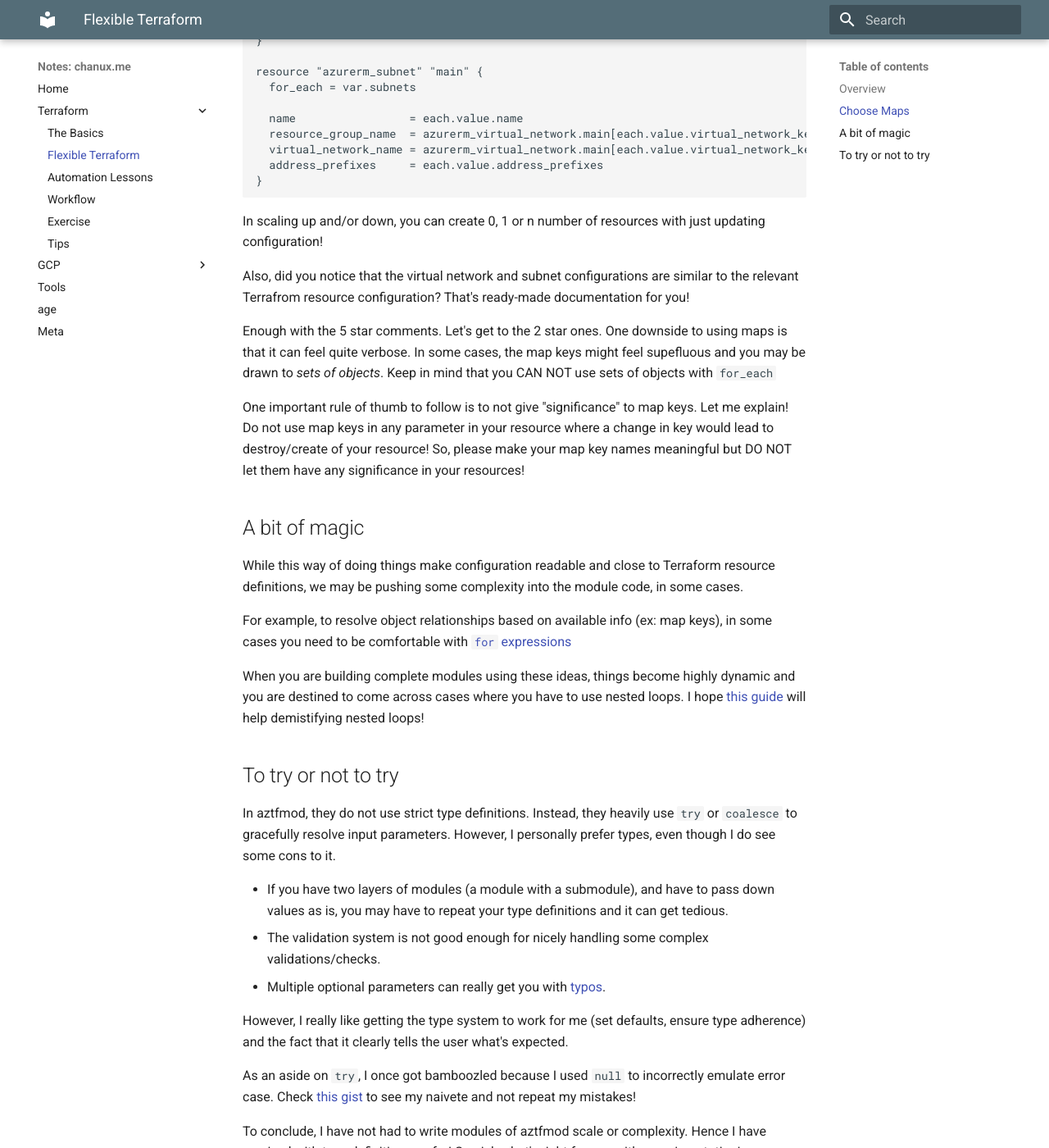
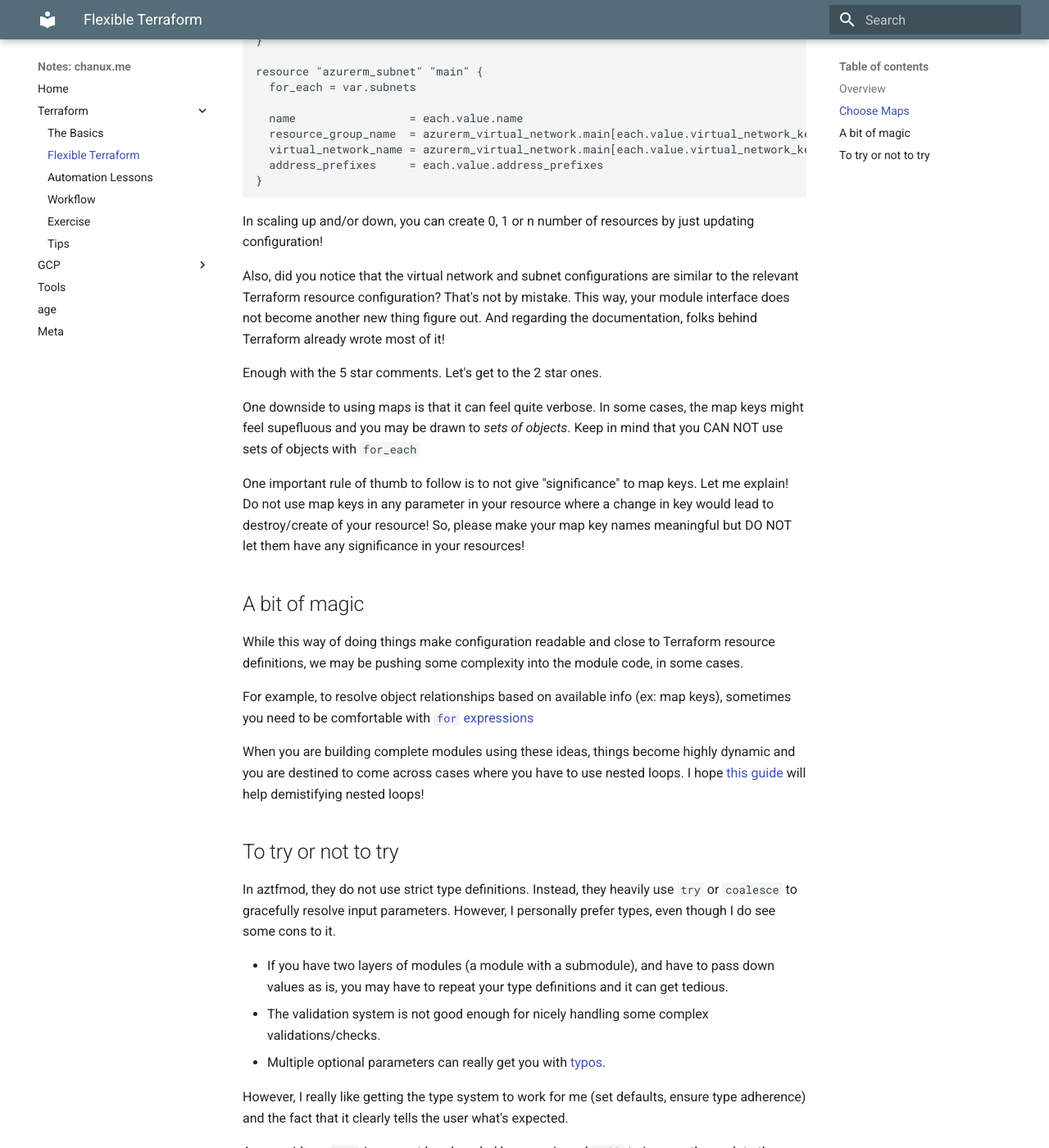
Before and after one commit to chanux/notes.chanux.me, an MkDocs documentation site: the page built from docs/terraform/flexible.md, in a window 1280 px wide and 1400 px high, scrolled down 1866 px. Shown: the whole window at 82% size. Built offline with MkDocs 1.6.1 and Material for MkDocs 9.7.7, drawn with Linux system fonts in a browser that asks for light colours; some of the changed text lies outside the part shown.

Commit message:
Copy edits to Flexible Terraform article

````diff
--- a/docs/terraform/flexible.md
+++ b/docs/terraform/flexible.md
@@ -2,12 +2,12 @@
 
 ## Overview
 
-When the days were old an simple, we created simple modules with a few
-variables and created a buch of resources. If we wanted multiple instances of
-a resource, we used `count`s. If we wanted to create multiple instances of
-a resource with some custom info, we used `list`s.
+When the days were old and simple, we created simple modules with a few
+variables and created a bunch of resources. If we wanted multiple instances of
+a resource, we used `count`s. Multiple instances of
+a resource with some custom infomtion? `list`s were the go to.
 
-Then we learned about [the troubles of
+Then we learned about [the perils of
 lists](https://faun.pub/terraform-deleting-an-element-from-a-list-cb5bdadc8bbd),
 the hard way.
 
@@ -25,7 +25,8 @@ Terraform module maintained by a team at Microsoft, providing an opinionated,
 yet flexible implementation of their Cloud Adoption Framework for Azure.
 
 Looking at aztfmod, I have learned a great deal about managing the inevitable
-complexity and keep things flexible still.
+complexity and keep things flexible still. This write up is to note down the
+main ideas of this endeavour.
 
 ## Choose Maps
 
@@ -104,17 +105,20 @@ resource "azurerm_subnet" "main" {
 }
 ```
 
-In scaling up and/or down, you can create 0, 1 or n number of resources with
+In scaling up and/or down, you can create 0, 1 or n number of resources by
 just updating configuration!
 
 Also, did you notice that the virtual network and subnet configurations are
-similar to the relevant Terrafrom resource configuration? That's ready-made
-documentation for you!
+similar to the relevant Terraform resource configuration? That's not by
+mistake. This way, your module interface does not become another new thing
+figure out.  And regarding the documentation, folks behind Terraform already
+wrote most of it!
 
-Enough with the 5 star comments. Let's get to the 2 star ones. One downside to
-using maps is that it can feel quite verbose. In some cases, the map keys might
-feel supefluous and you may be drawn to *sets of objects*. Keep in mind that
-you CAN NOT use sets of objects with `for_each`
+Enough with the 5 star comments. Let's get to the 2 star ones.
+
+One downside to using maps is that it can feel quite verbose. In some cases,
+the map keys might feel supefluous and you may be drawn to *sets of objects*.
+Keep in mind that you CAN NOT use sets of objects with `for_each`
 
 One important rule of thumb to follow is to not give "significance" to map
 keys. Let me explain! Do not use map keys in any parameter in your resource
@@ -129,7 +133,7 @@ Terraform resource definitions, we may be pushing some complexity into the
 module code, in some cases.
 
 For example, to resolve object relationships based on available info (ex: map
-keys), in some cases you need to be comfortable with [`for`
+keys), sometimes you need to be comfortable with [`for`
 expressions](https://developer.hashicorp.com/terraform/language/expressions/for)
 
 When you are building complete modules using these ideas, things become highly
@@ -157,9 +161,9 @@ ensure type adherence) and the fact that it clearly tells the user what's
 expected.
 
 As an aside on `try`, I once got bamboozled because I used `null` to
-incorrectly emulate error case. Check [this
-gist](https://gist.github.com/chanux/6de8bcdfeea327240776b7e4af72eb69) to see
-my naivete and not repeat my mistakes!
+incorrectly emulate the error case. Check [this
+gist](https://gist.github.com/chanux/6de8bcdfeea327240776b7e4af72eb69) to
+witness my naivete and not repeat my mistakes!
 
 To conclude, I have not had to write modules of aztfmod scale or complexity.
 Hence I have survived with type definitions so far! So pick what's right for
````
